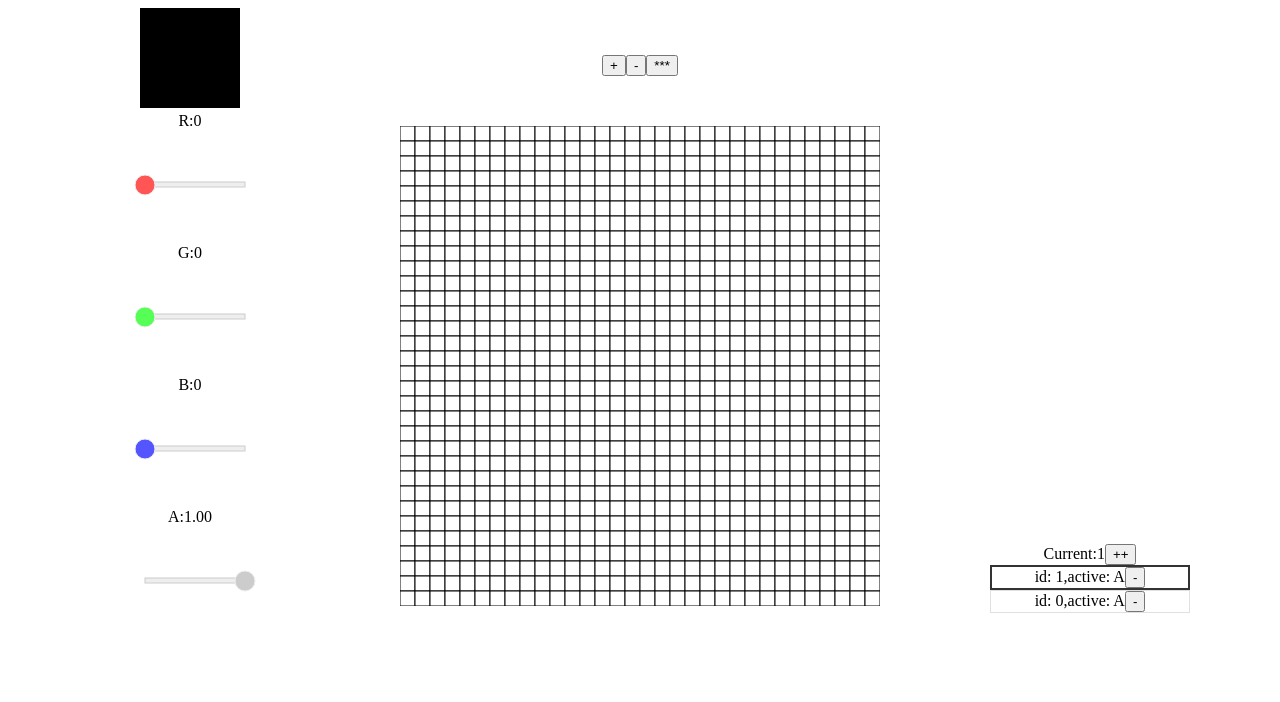
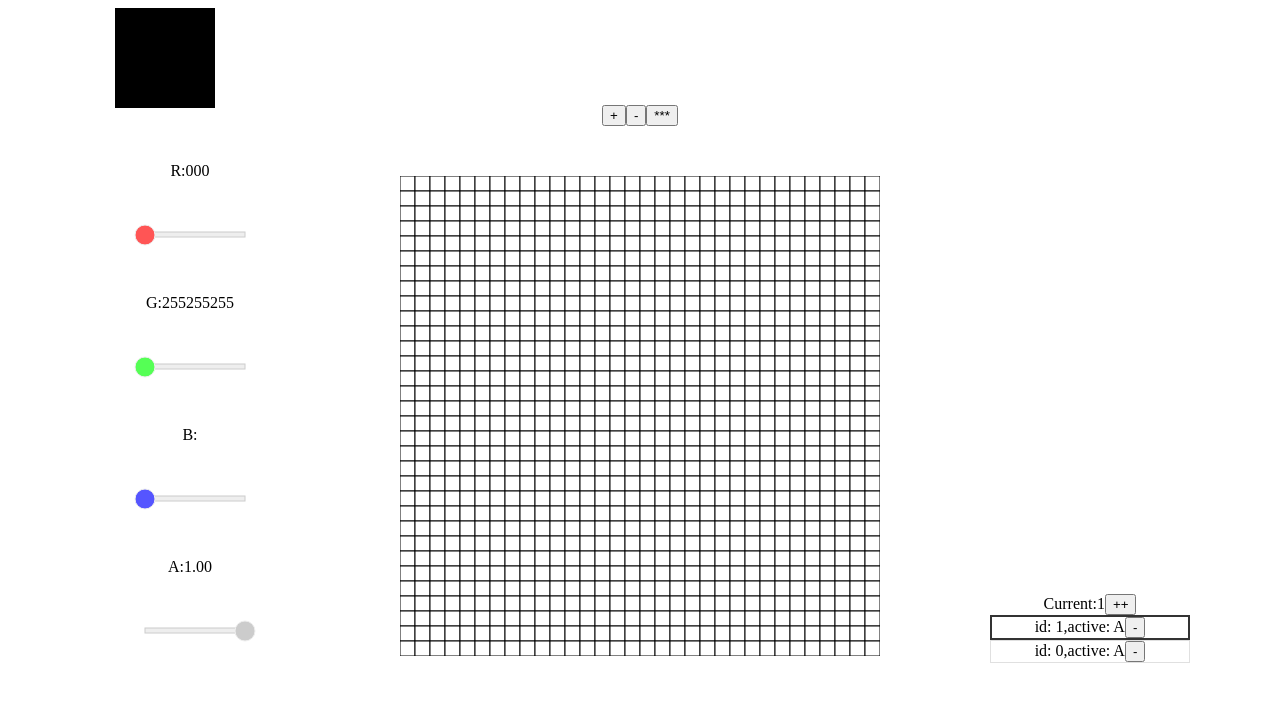
Before and after one commit to RNDcpp/dot-e-dit, a React (Create React App) app in the folder frontend/: page / in a window 1280 px wide. Shown: the top 702 px of the page. Built offline with nearby package versions, Linux system fonts and the light colour scheme.

Commit message:
二色使えるようにした

```diff
--- a/frontend/src/App.js
+++ b/frontend/src/App.js
@@ -12,7 +12,8 @@ class App extends Component {
       wlen: 32,
       hlen: 32,
       mouse: 0,
-      currentRGB: [0, 0, 0],
+      currentRGB: [[0, 0, 0],[255,255,255]],
+      currentColor: 0,
       currentAlpha: 1.0,
       colors: [],
       layers: [],
@@ -23,6 +24,16 @@ class App extends Component {
     this.CGref = React.createRef();
     this.CBref = React.createRef();
     this.CAref = React.createRef();
+  }
+  _currentRGB(state){
+    return state.currentRGB[state.currentColor];
+  }
+  _subRGB(state){
+    if(state.currentColor===0) {
+      return state.currentRGB[1];
+    } else {
+      return state.currentRGB[0];
+    }
   }
   rgb2hex(rgb) {
     return (
@@ -187,7 +198,7 @@ class App extends Component {
       let new_state = t.state;
       let target_cell =
         new_state.layers[new_state.current_layer_id].colors[i * width + j];
-      new_state.currentRGB.forEach((e, ind) => {
+      t._currentRGB(new_state).forEach((e, ind) => {
         target_cell.rgb[ind] =
           e * new_state.currentAlpha +
           target_cell.rgb[ind] * (1 - new_state.currentAlpha);
@@ -201,19 +212,19 @@ class App extends Component {
 
   changeR(e) {
     let new_state = this.state;
-    new_state.currentRGB[0] = parseInt(this.CRref.current.value);
+    this._currentRGB(new_state)[0] = parseInt(this.CRref.current.value);
     this.setState(new_state);
   }
 
   changeG(e) {
     let new_state = this.state;
-    new_state.currentRGB[1] = parseInt(this.CGref.current.value);
+    this._currentRGB(new_state)[1] = parseInt(this.CGref.current.value);
     this.setState(new_state);
   }
 
   changeB(e) {
     let new_state = this.state;
-    new_state.currentRGB[2] = parseInt(this.CBref.current.value);
+    this._currentRGB(new_state)[2] = parseInt(this.CBref.current.value);
     this.setState(new_state);
   }
 
@@ -231,7 +242,7 @@ class App extends Component {
           new_state.layers[new_state.current_layer_id].colors[
             i * width + j
           ];
-        new_state.currentRGB.forEach((e, ind) => {
+          t._currentRGB(new_state).forEach((e, ind) => {
           target_cell.rgb[ind] =
             e * new_state.currentAlpha +
             target_cell.rgb[ind] * (1 - new_state.currentAlpha);
@@ -250,19 +261,19 @@ class App extends Component {
   applyR(val) {
     let new_state = this.state;
     let col = Math.floor(val * 255);
-    new_state.currentRGB[0] = col;
+    this._currentRGB(new_state)[0] = col;
     this.setState(new_state);
   }
   applyG(val) {
     let new_state = this.state;
     let col = Math.floor(val * 255);
-    new_state.currentRGB[1] = col;
+    this._currentRGB(new_state)[1] = col;
     this.setState(new_state);
   }
   applyB(val) {
     let new_state = this.state;
     let col = Math.floor(val * 255);
-    new_state.currentRGB[2] = col;
+    this._currentRGB(new_state)[2] = col;
     this.setState(new_state);
   }
   applyAlpha(val) {
@@ -282,18 +293,32 @@ class App extends Component {
     this.setState(new_state);
   }
 
+  switchColor(){
+    let new_state = this.state;
+    new_state.currentColor = (new_state.currentColor===0)?1:0;
+    this.setState(new_state);
+  }
+
   render() {
     return (
       <div className="App">
         <div className="Sliders">
           <div>
-            <svg id="current-color" width="100px" height="100px">
+            <svg id="current-color" width="150px" height="150px">
               <rect
                 x="0px"
                 y="0px"
                 width="100px"
                 height="100px"
-                fill={this.rgb2hex(this.state.currentRGB)}
+                fill={this.rgb2hex(this._currentRGB(this.state))}
+              />
+              <rect
+                x="100px"
+                y="50px"
+                width="50px"
+                height="50px"
+                fill={this.rgb2hex(this._subRGB(this.state))}
+                onClick={this.switchColor.bind(this)}
               />
             </svg>
           </div>
```
